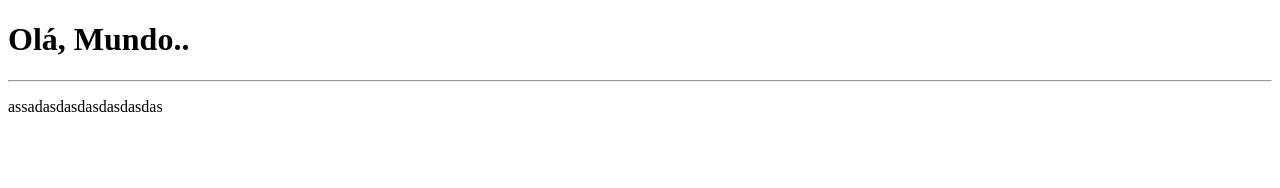
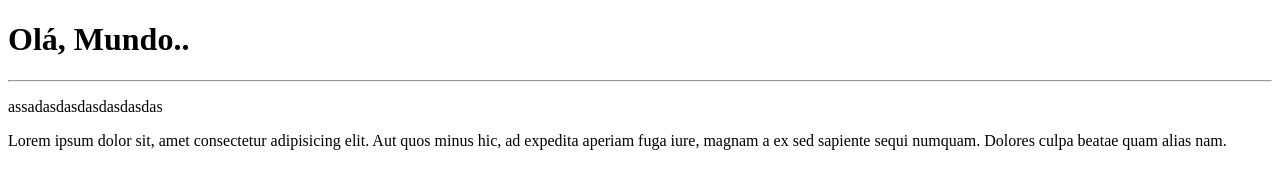
Before and after one commit to JoaoNoel/sinabe, a plain HTML site: page site-exemplo/index.html in a window 1280 px wide. Drawn offline with Linux system fonts and the light colour scheme.

Commit message:
nova actualização de um paragrafo

```diff
--- a/site-exemplo/index.html
+++ b/site-exemplo/index.html
@@ -11,6 +11,7 @@
     <h1>Olá, Mundo..</h1>
     <hr>
     <p>assadasdasdasdasdasdas</p>
+    <p>Lorem ipsum dolor sit, amet consectetur adipisicing elit. Aut quos minus hic, ad expedita aperiam fuga iure, magnam a ex sed sapiente sequi numquam. Dolores culpa beatae quam alias nam.</p>
 </body>
 
 </html>
```
